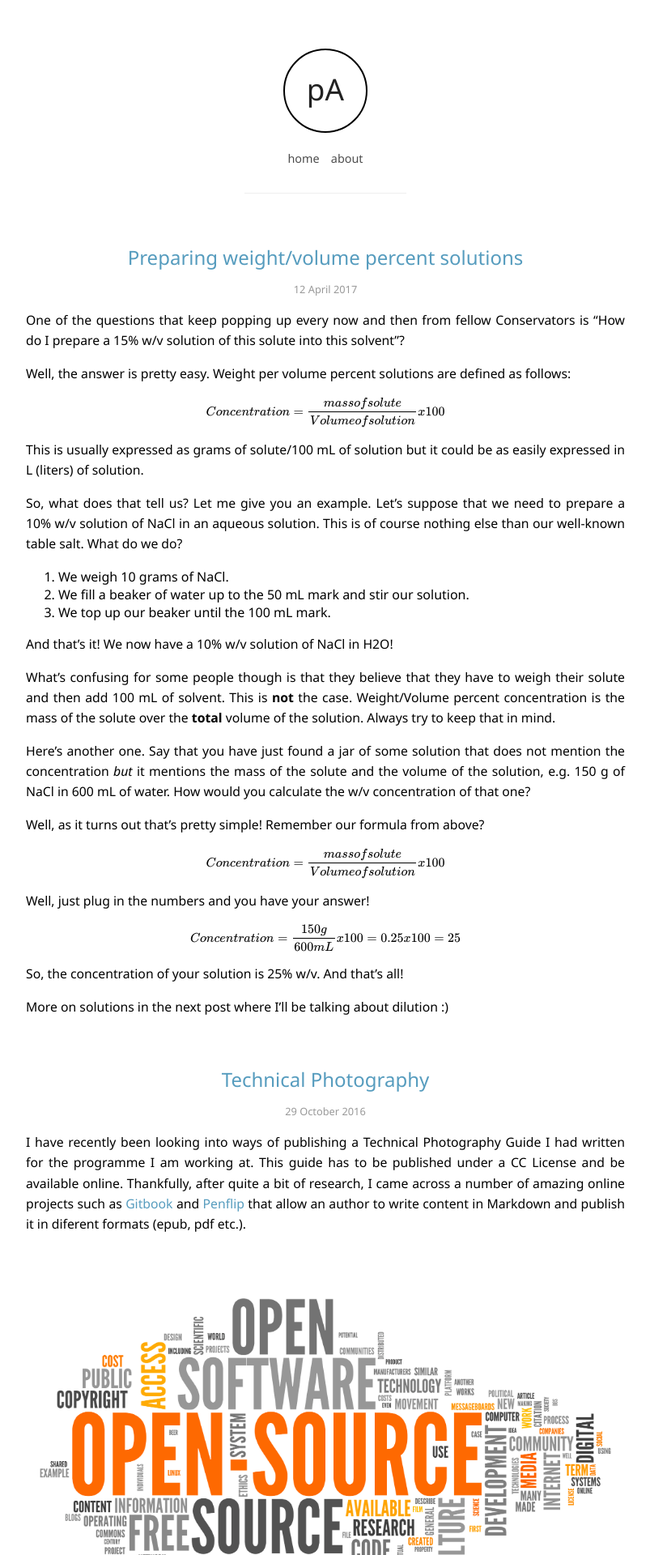
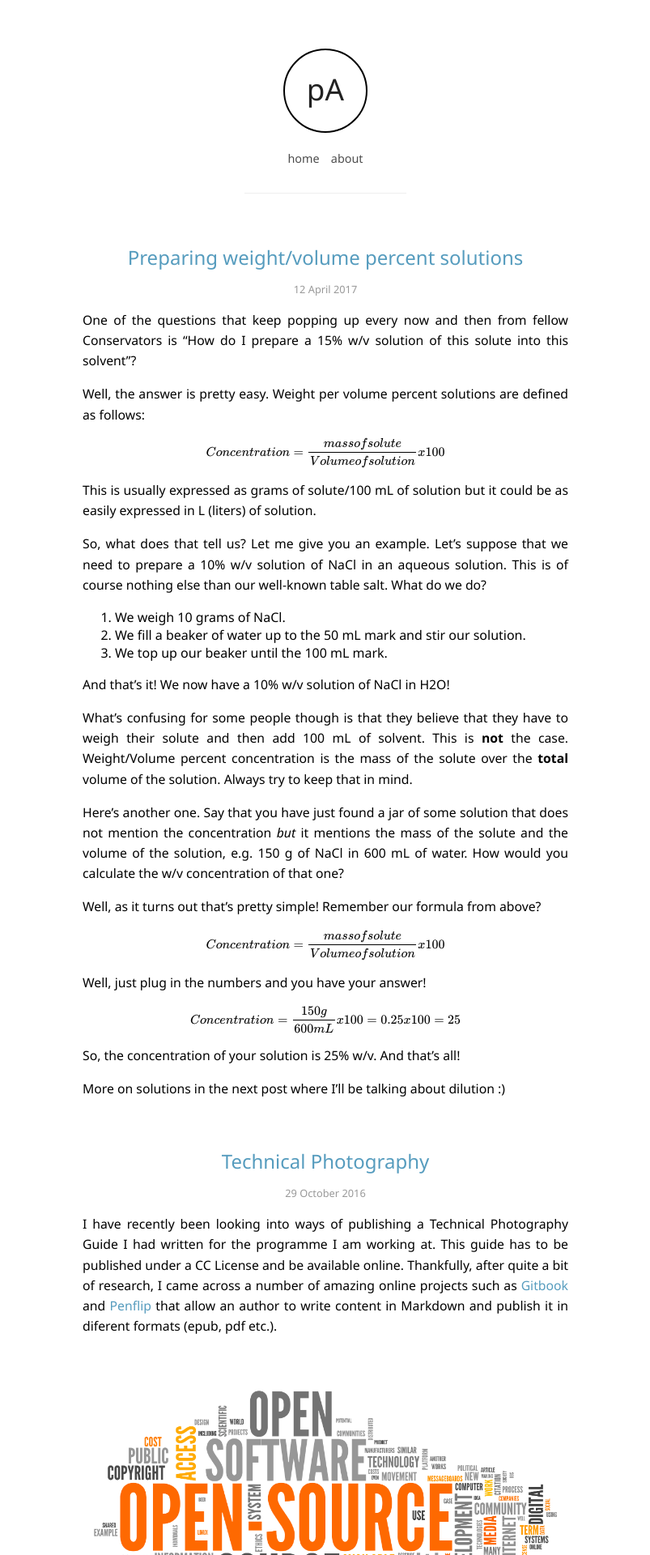
Before and after one commit to pgalatis/pgalatis.github.io, a Jekyll site: the page built from index.html, in a window 1280 px wide. Shown: the top 1920 px of the page at 81% size, without its empty margins (238-1041 px from the left). Built offline with Jekyll 4.4.1, drawn with Linux system fonts in a browser that asks for light colours; nearby versions of some CDN libraries; formulas are drawn with MathJax 3; the list of posts is cut into pages by our own code.

Commit message:
Update style.css

```diff
--- a/css/style.css
+++ b/css/style.css
@@ -19,7 +19,7 @@ header[role="banner"] {
 
 .wrapper {
 	margin: 60px auto;
-	max-width: 740px;
+	max-width: 600px;
 }
 
 #circle {
```
